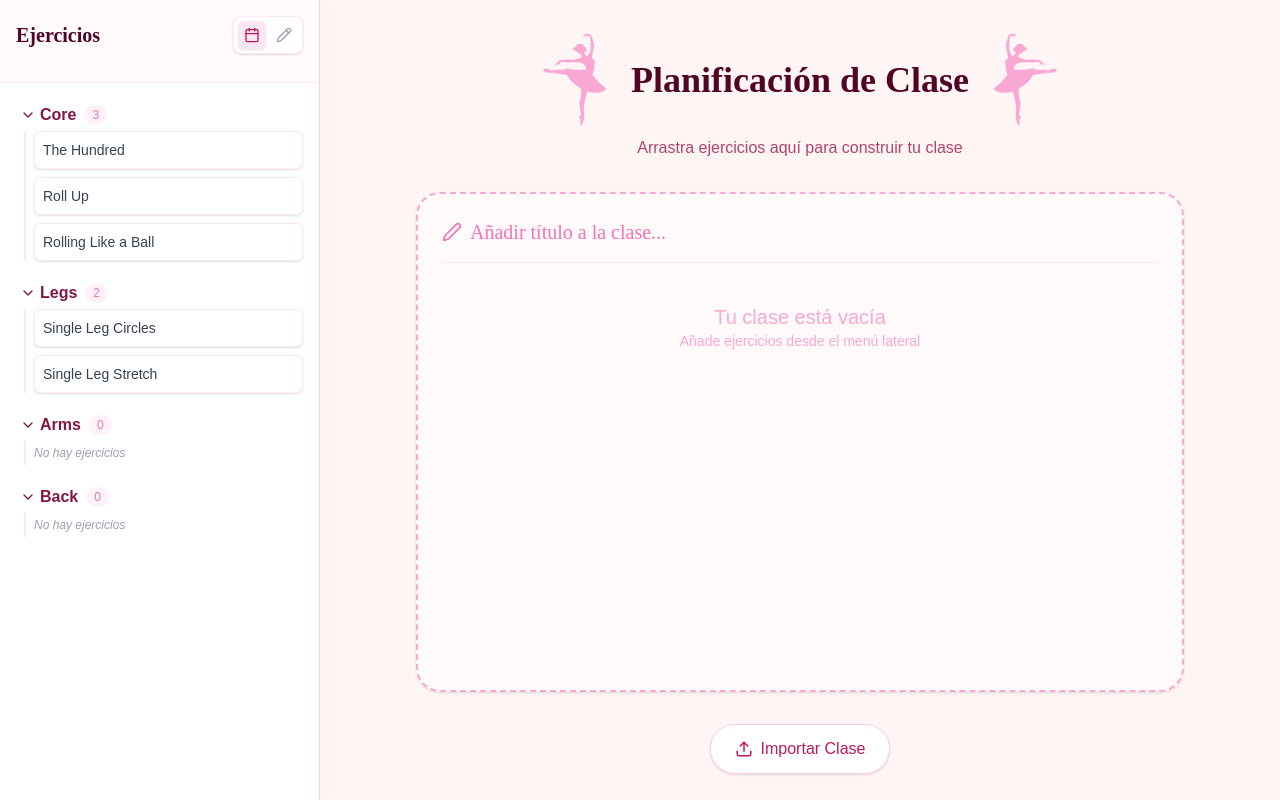
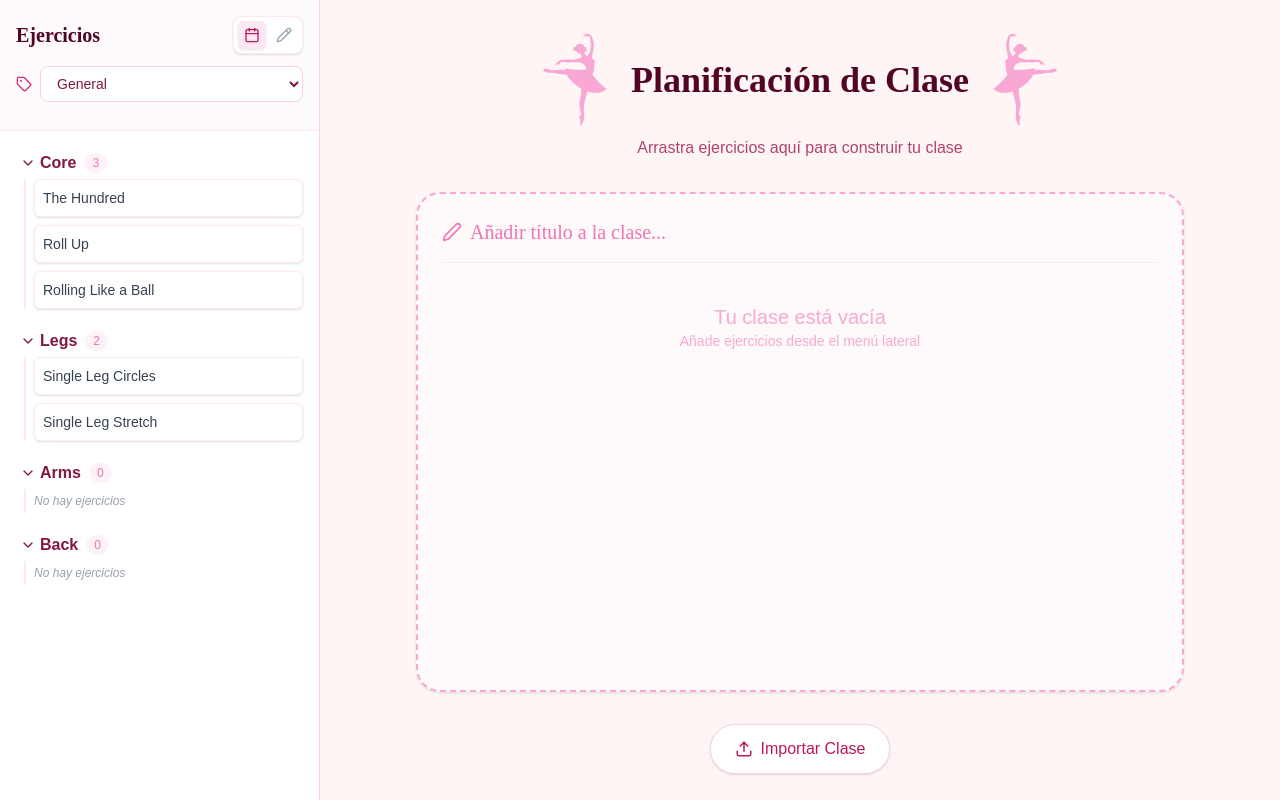
Before and after one commit to dariomnz/webPlanner, a React (Vite) app: page / in a window 1280 px wide. Built offline with nearby package versions, Linux system fonts and the light colour scheme.

Commit message:
Add group to exercises to have diferent types of class

```diff
--- a/src/App.tsx
+++ b/src/App.tsx
@@ -17,21 +17,27 @@ import { sortableKeyboardCoordinates } from '@dnd-kit/sortable';
 import ExerciseMenu from './components/ExerciseMenu/ExerciseMenu.tsx';
 import ClassPlanner from './components/ClassPlanner.tsx';
 import ConfirmationModal from './components/ConfirmationModal.tsx';
-import { Exercise, PlannedExercise } from './types';
+import { Exercise, PlannedExercise, Section } from './types';
 import { X, Menu } from 'lucide-react';
 import { exportClassPlan, exportDataToJson, importDataFromJson, importClassPlan } from './utils/exportUtils';
 
 function App() {
     // Local storage state
     const [exercises, setExercises] = useLocalStorage<Exercise[]>('exercises', [
-        { id: '1', name: 'The Hundred', section: 'Core' },
-        { id: '2', name: 'Roll Up', section: 'Core' },
-        { id: '3', name: 'Single Leg Circles', section: 'Legs' },
-        { id: '4', name: 'Rolling Like a Ball', section: 'Core' },
-        { id: '5', name: 'Single Leg Stretch', section: 'Legs' },
+        { id: '1', name: 'The Hundred', section: 'Core', group: 'General' },
+        { id: '2', name: 'Roll Up', section: 'Core', group: 'General' },
+        { id: '3', name: 'Single Leg Circles', section: 'Legs', group: 'General' },
+        { id: '4', name: 'Rolling Like a Ball', section: 'Core', group: 'General' },
+        { id: '5', name: 'Single Leg Stretch', section: 'Legs', group: 'General' },
     ]);
 
-    const [sections, setSections] = useLocalStorage<string[]>('sections', ['Core', 'Legs', 'Arms', 'Back']);
+    const [groups, setGroups] = useLocalStorage<string[]>('groups', ['General']);
+    const [sections, setSections] = useLocalStorage<Section[]>('sections', [
+        { name: 'Core', group: 'General' },
+        { name: 'Legs', group: 'General' },
+        { name: 'Arms', group: 'General' },
+        { name: 'Back', group: 'General' }
+    ]);
     const [plannedExercises, setPlannedExercises] = useLocalStorage<PlannedExercise[]>('planned-exercises', []);
     const [classTitle, setClassTitle] = useLocalStorage<string>('class-title', '');
 
@@ -39,9 +45,10 @@ function App() {
     const [isEditMode, setIsEditMode] = useState<boolean>(false);
     const [isClearModalOpen, setIsClearModalOpen] = useState<boolean>(false);
     const [exerciseToDelete, setExerciseToDelete] = useState<string | null>(null);
-    const [sectionToDelete, setSectionToDelete] = useState<string | null>(null);
+    const [sectionToDelete, setSectionToDelete] = useState<{ name: string, group: string } | null>(null);
+    const [groupToDelete, setGroupToDelete] = useState<string | null>(null);
     const [isImportModalOpen, setIsImportModalOpen] = useState<boolean>(false);
-    const [pendingImportData, setPendingImportData] = useState<{ exercises: Exercise[], sections: string[] } | null>(null);
+    const [pendingImportData, setPendingImportData] = useState<{ exercises: Exercise[], sections: Section[], groups: string[] } | null>(null);
 
     // Drag and drop sensors
     const sensors = useSensors(
@@ -106,14 +113,36 @@ function App() {
         }
     };
 
-    const handleDeleteSection = (section: string) => {
-        setSectionToDelete(section);
+    const handleDeleteSection = (sectionName: string, group: string) => {
+        setSectionToDelete({ name: sectionName, group });
     };
 
     const confirmDeleteSection = () => {
         if (sectionToDelete) {
-            exerciseManagement.handleDeleteSection(sectionToDelete);
+            exerciseManagement.handleDeleteSection(sectionToDelete.name, sectionToDelete.group);
             setSectionToDelete(null);
+        }
+    };
+
+    const handleDeleteGroup = (group: string) => {
+        setGroupToDelete(group);
+    };
+
+    const confirmDeleteGroup = () => {
+        if (groupToDelete) {
+            // Eliminar ejercicios del grupo (manejando ejercicios sin grupo como 'General')
+            const newExercises = exercises.filter(ex => (ex.group || 'General') !== groupToDelete);
+            setExercises(newExercises);
+
+            // Eliminar secciones del grupo
+            const newSections = sections.filter(s => s.group !== groupToDelete);
+            setSections(newSections);
+
+            // Eliminar el grupo
+            const newGroups = groups.filter(g => g !== groupToDelete);
+            setGroups(newGroups);
+
+            setGroupToDelete(null);
         }
     };
 
@@ -156,7 +185,8 @@ function App() {
     const handleExportExercises = () => {
         const data = {
             exercises,
-            sections
+            sections,
+            groups
         };
         exportDataToJson(data, 'exercises_backup');
     };
@@ -165,7 +195,17 @@ function App() {
         try {
             const data = await importDataFromJson(file);
             if (data.exercises && Array.isArray(data.exercises) && data.sections && Array.isArray(data.sections)) {
-                setPendingImportData(data);
+                // Migración para archivos antiguos que no tienen grupos
+                const importedSections = data.sections.map((s: any) =>
+                    typeof s === 'string' ? { name: s, group: 'General' } : s
+                );
+                const importedGroups = data.groups || ['General'];
+
+                setPendingImportData({
+                    exercises: data.exercises,
+                    sections: importedSections,
+                    groups: importedGroups
+                });
                 setIsImportModalOpen(true);
             } else {
                 alert('El archivo no tiene el formato correcto.');
@@ -180,6 +220,7 @@ function App() {
         if (pendingImportData) {
             setExercises(pendingImportData.exercises);
             setSections(pendingImportData.sections);
+            setGroups(pendingImportData.groups);
             setPendingImportData(null);
             setIsImportModalOpen(false);
         }
@@ -198,11 +239,14 @@ function App() {
                 <ExerciseMenu
                     exercises={exercises}
                     sections={sections}
+                    groups={groups}
+                    setGroups={setGroups}
                     onAddExercise={exerciseManagement.handleAddExercise}
                     onAddSection={exerciseManagement.handleAddSection}
                     onAddToPlan={exerciseManagement.handleAddToPlan}
                     onDeleteExercise={handleDeleteExerciseFromMenu}
                     onDeleteSection={handleDeleteSection}
+                    onDeleteGroup={handleDeleteGroup}
                     onMoveExerciseToSection={exerciseManagement.handleMoveExerciseToSection}
                     onRenameExercise={exerciseManagement.handleRenameExercise}
                     onUpdateExercise={exerciseManagement.handleUpdateExercise}
@@ -272,7 +316,15 @@ function App() {
                     onClose={() => setSectionToDelete(null)}
                     onConfirm={confirmDeleteSection}
                     title="¿Eliminar sección?"
-                    message={`¿Estás seguro de que quieres eliminar la sección "${sectionToDelete}"? Los ejercicios de esta sección no se borrarán, pasarán a estar "Sin Categoría".`}
+                    message={`¿Estás seguro de que quieres eliminar la sección "${sectionToDelete?.name}"? Los ejercicios de esta sección no se borrarán, pasarán a estar "Sin Categoría".`}
+                />
+
+                <ConfirmationModal
+                    isOpen={!!groupToDelete}
+                    onClose={() => setGroupToDelete(null)}
+                    onConfirm={confirmDeleteGroup}
+                    title="¿Eliminar grupo?"
+                    message={`¿Estás seguro de que quieres eliminar el grupo "${groupToDelete}"? SE BORRARÁN TODOS LOS EJERCICIOS Y SECCIONES de este grupo. Esta acción no se puede deshacer.`}
                 />
             </div>
         </DndContext >
--- a/src/components/ExerciseMenu/ExerciseMenu.tsx
+++ b/src/components/ExerciseMenu/ExerciseMenu.tsx
@@ -1,20 +1,23 @@
-import { useState } from 'react';
-import { Plus, FolderPlus, Calendar, Pencil, Download, Upload } from 'lucide-react';
-import { Exercise } from '../../types';
+import { useState, useMemo, useEffect } from 'react';
+import { Plus, FolderPlus, Calendar, Pencil, Download, Upload, Tag, Trash2 } from 'lucide-react';
+import { Exercise, Section as SectionType } from '../../types';
 import { Section } from './Section';
 
 interface ExerciseMenuProps {
     exercises: Exercise[];
-    sections: string[];
-    onAddExercise: (name: string, section: string) => void;
-    onAddSection: (section: string) => void;
+    sections: SectionType[];
+    groups: string[];
+    setGroups: (groups: string[] | ((prev: string[]) => string[])) => void;
+    onAddExercise: (name: string, section: string, group?: string) => void;
+    onAddSection: (sectionName: string, group: string) => void;
     onAddToPlan: (exercise: Exercise) => void;
     onDeleteExercise: (id: string) => void;
-    onDeleteSection: (section: string) => void;
+    onDeleteSection: (sectionName: string, group: string) => void;
+    onDeleteGroup: (group: string) => void;
     onMoveExerciseToSection: (exerciseId: string, newSection: string) => void;
     onRenameExercise: (exerciseId: string, newName: string) => void;
     onUpdateExercise: (exerciseId: string, updates: Partial<Exercise>) => void;
-    onRenameSection: (oldName: string, newName: string) => void;
+    onRenameSection: (oldName: string, newName: string, group: string) => void;
     isEditMode: boolean;
     onEditModeChange: (isEditMode: boolean) => void;
     isVisible: boolean;
@@ -22,14 +25,19 @@ interface ExerciseMenuProps {
     onImportExercises: (file: File) => void;
 }
 
+const DEFAULT_GROUP = 'General';
+
 export default function ExerciseMenu({
     exercises,
     sections,
+    groups,
+    setGroups,
     onAddExercise,
     onAddSection,
     onAddToPlan,
     onDeleteExercise,
     onDeleteSection,
+    onDeleteGroup,
     onMoveExerciseToSection,
     onRenameExercise,
     onUpdateExercise,
@@ -42,6 +50,31 @@ export default function ExerciseMenu({
 }: ExerciseMenuProps) {
     const [newSection, setNewSection] = useState('');
     const [isAddingSection, setIsAddingSection] = useState(false);
+    const [selectedGroup, setSelectedGroup] = useState<string>(DEFAULT_GROUP);
+    const [newGroup, setNewGroup] = useState('');
+    const [isAddingGroup, setIsAddingGroup] = useState(false);
+
+    // Asegurarse de que el grupo seleccionado existe
+    useEffect(() => {
+        if (groups.length > 0 && !groups.includes(selectedGroup)) {
+            setSelectedGroup(groups[0]);
+        } else if (groups.length === 0 && selectedGroup !== '') {
+            setSelectedGroup('');
+        }
+    }, [groups, selectedGroup]);
+
+    // Filtrar ejercicios y secciones por grupo seleccionado
+    const filteredExercises = useMemo(() => {
+        if (!selectedGroup) return [];
+        return exercises.filter(ex => {
+            const exerciseGroup = ex.group || DEFAULT_GROUP;
+            return exerciseGroup === selectedGroup;
+        });
+    }, [exercises, selectedGroup]);
+
+    const filteredSections = useMemo(() => {
+        return sections.filter(s => s.group === selectedGroup);
+    }, [sections, selectedGroup]);
 
     const handleFileChange = (event: React.ChangeEvent<HTMLInputElement>) => {
         const file = event.target.files?.[0];
@@ -55,11 +88,23 @@ export default function ExerciseMenu({
     const handleAddSectionSubmit = (e: React.FormEvent) => {
         e.preventDefault();
         if (newSection.trim()) {
-            onAddSection(newSection.trim());
+            onAddSection(newSection.trim(), selectedGroup);
             setNewSection('');
             setIsAddingSection(false);
         }
     };
+
+    const handleAddGroupSubmit = (e: React.FormEvent) => {
+        e.preventDefault();
+        if (newGroup.trim() && !groups.includes(newGroup.trim())) {
+            setGroups([...groups, newGroup.trim()]);
+            setSelectedGroup(newGroup.trim());
+            setNewGroup('');
+            setIsAddingGroup(false);
+        }
+    };
+
+
 
     return (
         <div className={`
@@ -111,6 +156,64 @@ export default function ExerciseMenu({
                     </div>
                 </div>
 
+                {/* Selector de grupos */}
+                <div className="mb-3">
+                    <div className="flex gap-2 items-center">
+                        <Tag size={16} className="text-pink-600" />
+                        <select
+                            value={selectedGroup}
+                            onChange={(e) => setSelectedGroup(e.target.value)}
+                            className="flex-1 px-3 py-2 text-sm rounded-lg border border-pink-200 focus:outline-none focus:ring-2 focus:ring-pink-400 focus:border-transparent bg-white text-pink-900 font-medium"
+                        >
+                            {groups.map((group: string) => (
+                                <option key={group} value={group}>
+                                    {group}
+                                </option>
+                            ))}
+                        </select>
+
+                        {isEditMode && (
+                            <div className="flex gap-1">
+                                <button
+                                    onClick={() => setIsAddingGroup(!isAddingGroup)}
+                                    className="p-2 text-pink-600 hover:text-pink-700 bg-pink-50 hover:bg-pink-100 rounded-lg transition-all border border-pink-200"
+                                    title="Añadir nuevo grupo"
+                                >
+                                    <Plus size={16} />
+                                </button>
+                                <button
+                                    onClick={() => onDeleteGroup(selectedGroup)}
+                                    className="p-2 text-red-500 hover:text-red-600 bg-red-50 hover:bg-red-100 rounded-lg transition-all border border-red-200"
+                                    title={`Eliminar grupo "${selectedGroup}"`}
+                                >
+                                    <Trash2 size={16} />
+                                </button>
+                            </div>
+                        )}
+                    </div>
+
+                    {isAddingGroup && (
+                        <form onSubmit={handleAddGroupSubmit} className="mt-2 p-2 bg-pink-50 rounded-lg border border-pink-100">
+                            <div className="flex gap-2">
+                                <input
+                                    type="text"
+                                    value={newGroup}
+                                    onChange={(e) => setNewGroup(e.target.value)}
+                                    placeholder="Ej: Ballet, Contemporáneo..."
+                                    className="flex-1 min-w-0 px-2 py-1 text-xs rounded border border-pink-200 focus:outline-none focus:ring-1 focus:ring-pink-400 bg-white"
+                                    autoFocus
+                                />
+                                <button
+                                    type="submit"
+                                    className="p-1 bg-pink-500 text-white rounded hover:bg-pink-600"
+                                >
+                                    <Plus className="w-3 h-3" />
+                                </button>
+                            </div>
+                        </form>
+                    )}
+                </div>
+
                 {isEditMode && (
                     <button
                         onClick={() => setIsAddingSection(!isAddingSection)}
@@ -145,33 +248,35 @@ export default function ExerciseMenu({
                     </form>
                 )}
 
-                {sections.map(section => (
+                {filteredSections.map(section => (
                     <Section
-                        key={section}
-                        title={section}
-                        exercises={exercises.filter(e => e.section === section)}
+                        key={`${section.group}-${section.name}`}
+                        title={section.name}
+                        exercises={filteredExercises.filter(e => e.section === section.name)}
                         onAddExercise={onAddExercise}
                         onAddToPlan={onAddToPlan}
                         onDeleteExercise={onDeleteExercise}
-                        onDeleteSection={onDeleteSection}
-                        onRenameSection={onRenameSection}
+                        onDeleteSection={(sectionName) => onDeleteSection(sectionName, section.group)}
+                        onRenameSection={(oldName, newName) => onRenameSection(oldName, newName, section.group)}
                         onRenameExercise={onRenameExercise}
                         onUpdateExercise={onUpdateExercise}
                         isEditMode={isEditMode}
+                        currentGroup={selectedGroup}
                     />
                 ))}
 
                 {/* Handle uncategorized exercises if any */}
-                {exercises.some(e => !sections.includes(e.section)) && (
+                {filteredExercises.some(e => !filteredSections.some(s => s.name === e.section)) && (
                     <Section
                         title="Sin Categoría"
-                        exercises={exercises.filter(e => !sections.includes(e.section))}
+                        exercises={filteredExercises.filter(e => !filteredSections.some(s => s.name === e.section))}
                         onAddExercise={onAddExercise}
                         onAddToPlan={onAddToPlan}
                         onDeleteExercise={onDeleteExercise}
                         onRenameExercise={onRenameExercise}
                         onUpdateExercise={onUpdateExercise}
                         isEditMode={isEditMode}
+                        currentGroup={selectedGroup}
                     />
                 )}
                 <div className="md:hidden h-18"></div>
--- a/src/hooks/useExerciseManagement.ts
+++ b/src/hooks/useExerciseManagement.ts
@@ -1,12 +1,12 @@
 import { useCallback } from 'react';
-import { Exercise, PlannedExercise } from '../types';
+import { Exercise, PlannedExercise, Section } from '../types';
 import { createExercise, createPlannedExercise } from '../utils/exerciseHelpers';
 
 interface UseExerciseManagementProps {
     exercises: Exercise[];
     setExercises: (exercises: Exercise[] | ((prev: Exercise[]) => Exercise[])) => void;
-    sections: string[];
-    setSections: (sections: string[] | ((prev: string[]) => string[])) => void;
+    sections: Section[];
+    setSections: (sections: Section[] | ((prev: Section[]) => Section[])) => void;
     plannedExercises: PlannedExercise[];
     setPlannedExercises: (exercises: PlannedExercise[] | ((prev: PlannedExercise[]) => PlannedExercise[])) => void;
     isEditMode: boolean;
@@ -22,14 +22,17 @@ export function useExerciseManagement({
     isEditMode,
 }: UseExerciseManagementProps) {
 
-    const handleAddExercise = useCallback((name: string, section: string) => {
+    const handleAddExercise = useCallback((name: string, section: string, group?: string) => {
         const newExercise = createExercise(name, section);
+        if (group) {
+            newExercise.group = group;
+        }
         setExercises([...exercises, newExercise]);
     }, [exercises, setExercises]);
 
-    const handleAddSection = useCallback((section: string) => {
-        if (!sections.includes(section)) {
-            setSections([...sections, section]);
+    const handleAddSection = useCallback((sectionName: string, group: string) => {
+        if (!sections.some(s => s.name === sectionName && s.group === group)) {
+            setSections([...sections, { name: sectionName, group }]);
         }
     }, [sections, setSections]);
 
@@ -41,8 +44,8 @@ export function useExerciseManagement({
         setExercises(exercises.filter(ex => ex.id !== id));
     }, [exercises, setExercises]);
 
-    const handleDeleteSection = useCallback((section: string) => {
-        setSections(sections.filter(s => s !== section));
+    const handleDeleteSection = useCallback((sectionName: string, group: string) => {
+        setSections(sections.filter(s => !(s.name === sectionName && s.group === group)));
     }, [sections, setSections]);
 
     const handleMoveExerciseToSection = useCallback((exerciseId: string, newSection: string) => {
@@ -63,8 +66,10 @@ export function useExerciseManagement({
         ));
     }, [exercises, setExercises]);
 
-    const handleRenameSection = useCallback((oldName: string, newName: string) => {
-        setSections(sections.map(s => s === oldName ? newName : s));
+    const handleRenameSection = useCallback((oldName: string, newName: string, group: string) => {
+        setSections(sections.map(s =>
+            (s.name === oldName && s.group === group) ? { ...s, name: newName } : s
+        ));
         setExercises(exercises.map(ex =>
             ex.section === oldName ? { ...ex, section: newName } : ex
         ));
```
Also changed, not shown: src/components/ExerciseMenu/Section.tsx (+5 -3 lines), src/types/exercise.ts (+7 -0 lines).
